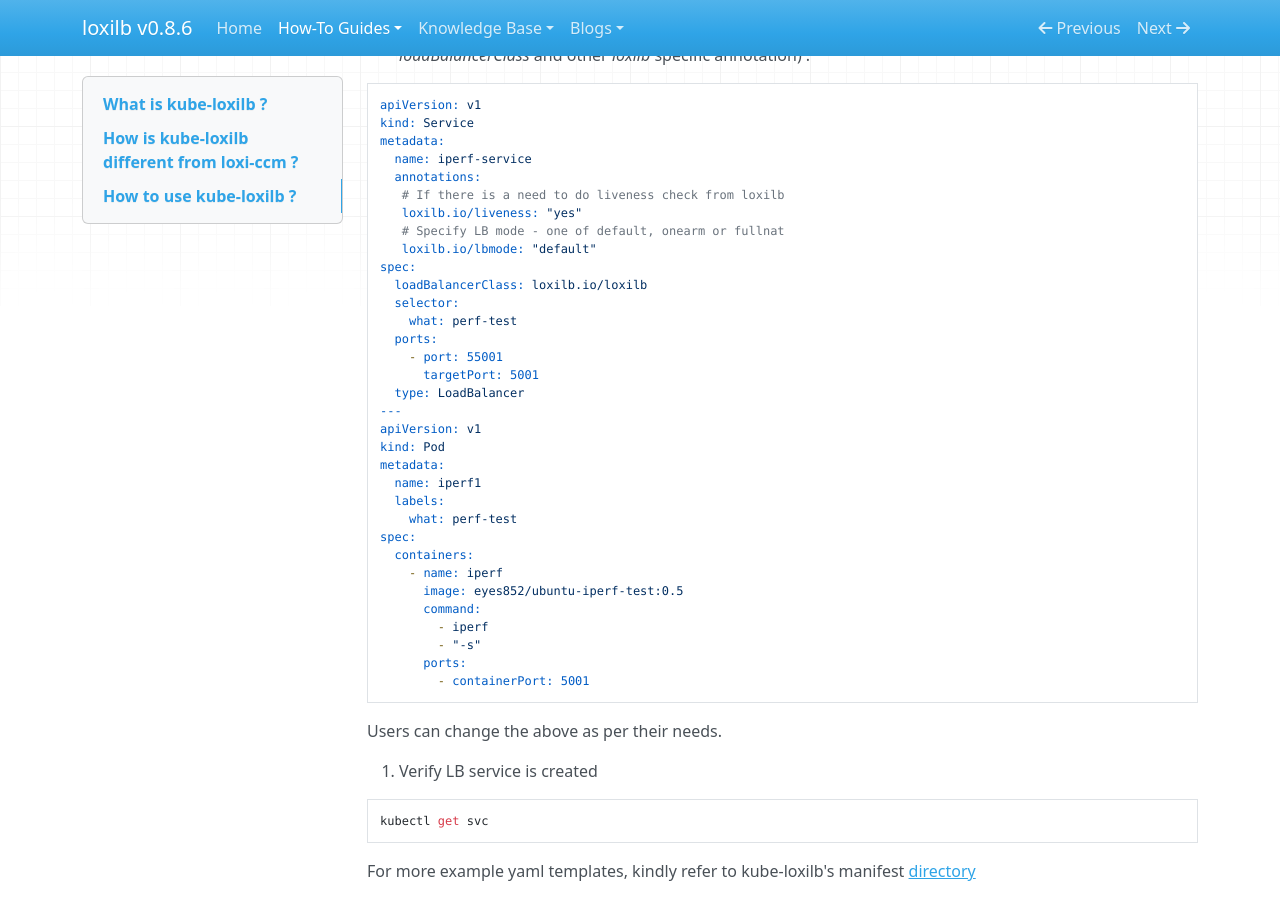
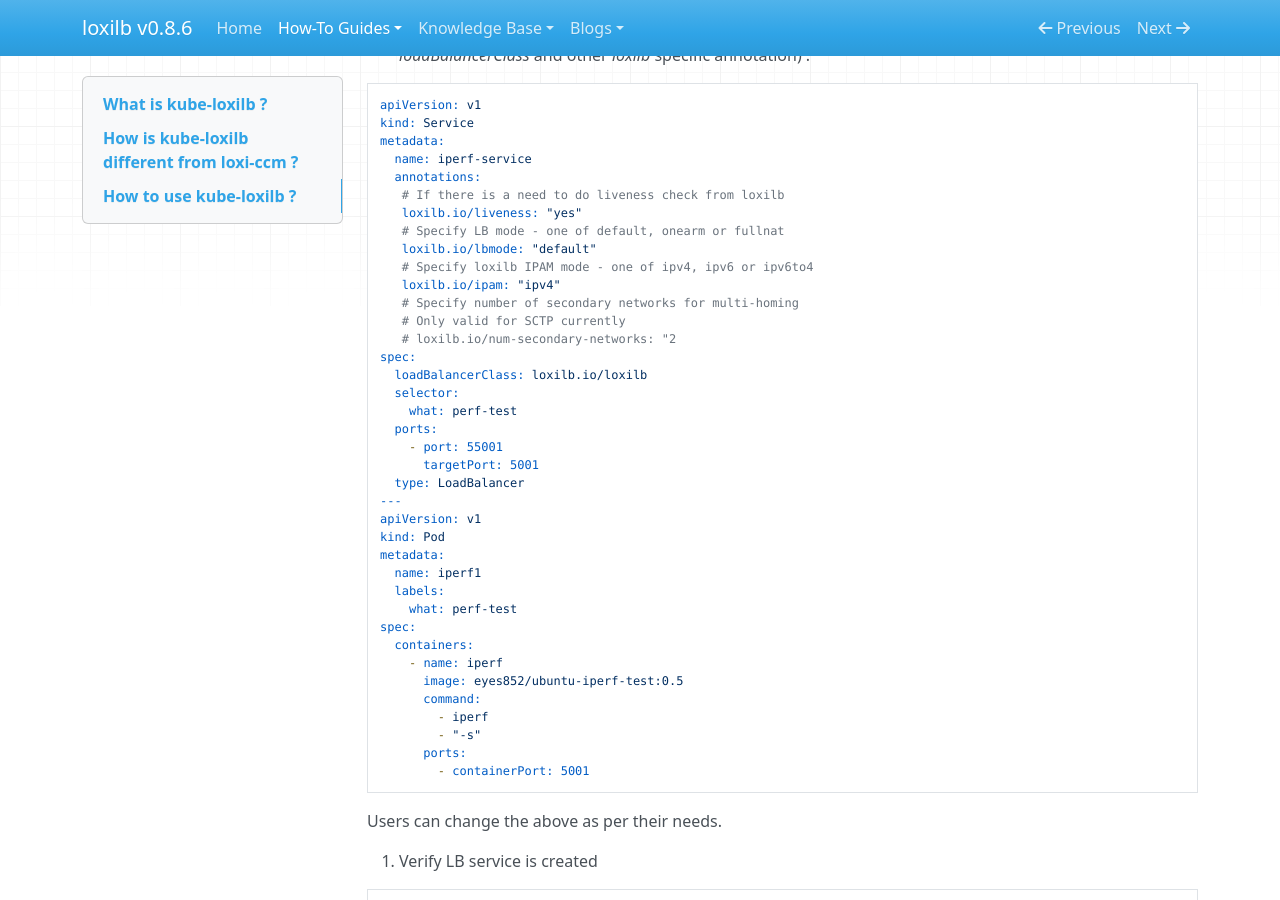
Before and after one commit to loxilb-io/loxilbdocs, an MkDocs documentation site: the page built from docs/kube-loxilb.md, in a window 1280 px wide and 900 px high, scrolled down 1474 px. Built offline with MkDocs 1.6.1, drawn with Linux system fonts in a browser that asks for light colours; nearby versions of some CDN libraries.

Commit message:
Update kube-loxilb.md

```diff
--- a/docs/kube-loxilb.md
+++ b/docs/kube-loxilb.md
@@ -66,6 +66,11 @@
    loxilb.io/liveness: "yes"
    # Specify LB mode - one of default, onearm or fullnat
    loxilb.io/lbmode: "default"
+   # Specify loxilb IPAM mode - one of ipv4, ipv6 or ipv6to4
+   loxilb.io/ipam: "ipv4"
+   # Specify number of secondary networks for multi-homing
+   # Only valid for SCTP currently
+   # loxilb.io/num-secondary-networks: "2
 spec:
   loadBalancerClass: loxilb.io/loxilb
   selector:
```
